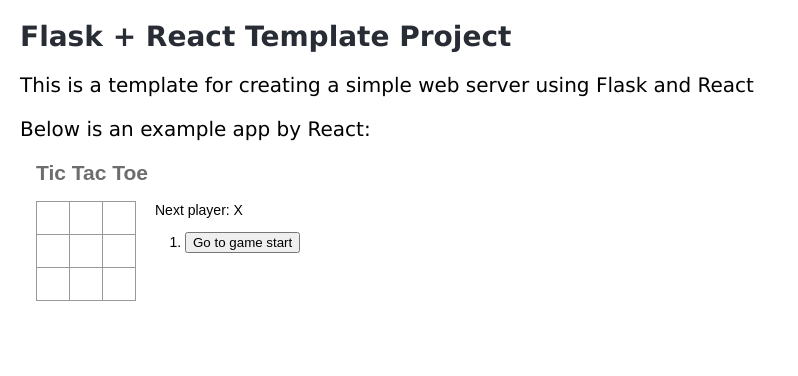
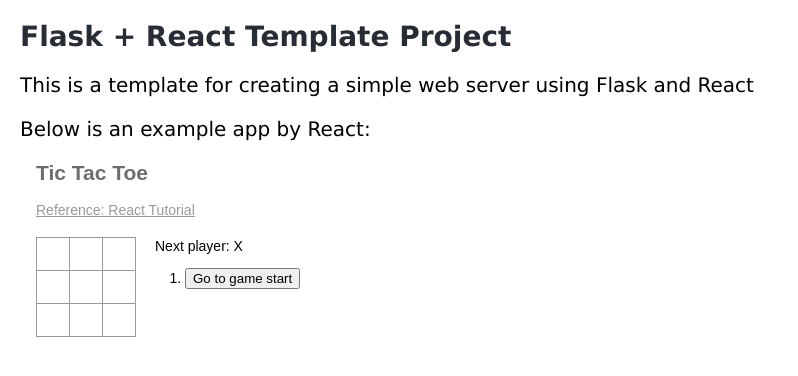
Before and after one commit to hmimyou/flask-react-template, a React app in the folder client/: page / in a window 1280 px wide. Shown: the whole page, without its empty margins (0-798 px from the left). Built offline with nearby package versions, Linux system fonts and the light colour scheme.

Commit message:
minor adjust

```diff
--- a/client/src/js/App.js
+++ b/client/src/js/App.js
@@ -8,6 +8,9 @@
 		return(
 			<div className="App">
 				<h2>Tic Tac Toe</h2>
+				<div className="section-reference">
+					<a href="https://reactjs.org/tutorial/tutorial.html">Reference: React Tutorial</a>
+				</div>
 				<Game />
 			</div>
 		)
--- a/client/src/scss/main.scss
+++ b/client/src/scss/main.scss
@@ -72,3 +72,10 @@
 .game-info {
   margin-left: 20px;
 }
+
+.section-reference {
+  margin-bottom: 20px;
+  a {
+    color: $color-border;
+  }
+}
```
